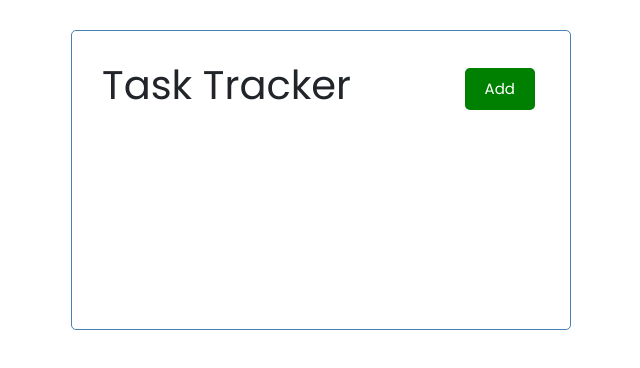
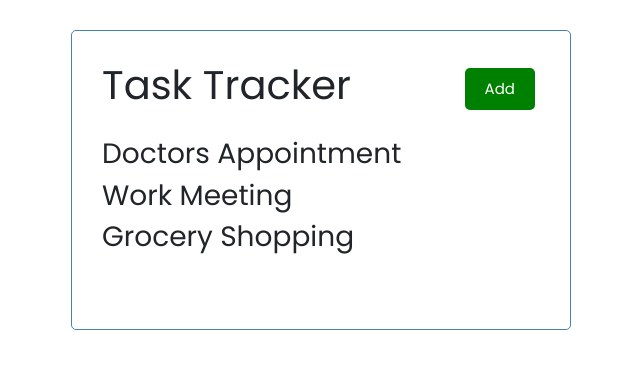
Before and after one commit to bcermak/OOP-Javascipt, a React (Create React App) app in the folder tasktracker/: page / in a window 1280 px wide. Shown: the top 368 px of the page, without its empty margins (319-959 px from the left). Built offline with nearby package versions, Linux system fonts and the light colour scheme.

Commit message:
adding tasks via state

```diff
--- a/tasktracker/src/App.js
+++ b/tasktracker/src/App.js
@@ -1,10 +1,12 @@
-import Header from "./components/Header"
+import Header from "./components/Header";
+import Tasks from "./components/Tasks"
 
 const App = () => {
 
   return (
     <div className="container">
       <Header />
+      <Tasks />
     </div>
   );
 }
--- /dev/null
+++ b/tasktracker/src/components/Tasks.js
@@ -0,0 +1,34 @@
+import {useState} from 'react'
+
+const Tasks = () => {
+    const [tasks, setTasks] = useState([
+        {
+            id: 1,
+            text: 'Doctors Appointment',
+            day: 'Feb 5th at 2:30PM',
+            reminder: true,
+        },
+        {
+            id: 2,
+            text: 'Work Meeting',
+            day: 'Feb 6th at 1:30PM',
+            reminder: true,
+        },
+        {
+            id: 3,
+            text: 'Grocery Shopping',
+            day: 'Feb 5th at 2:30PM',
+            reminder: false,
+        },
+    ])
+
+    return (
+        <>
+         {tasks.map((task) => (
+             <h3 key={task.id}>{task.text}</h3>
+         ))}
+        </>
+    )
+}
+
+export default Tasks
```
